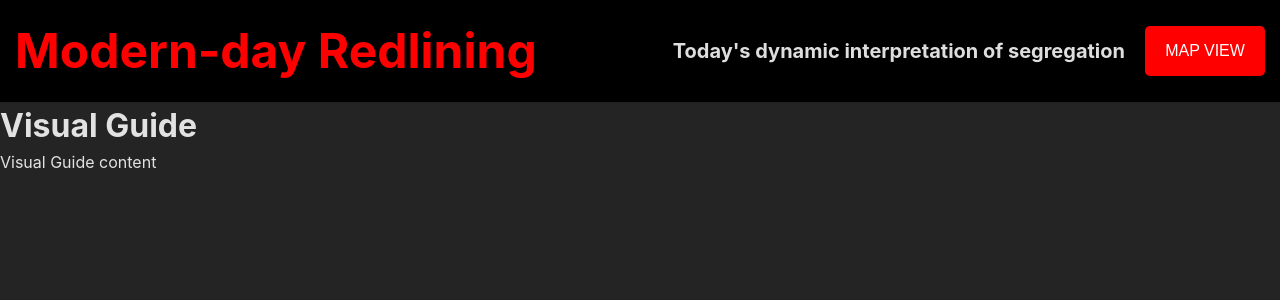
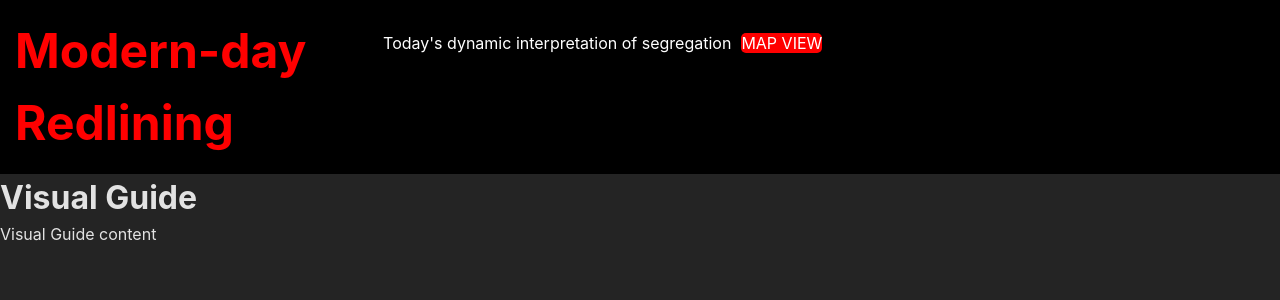
Before and after one commit to RicardoBachmann/visible-borders-detroit, a React (Vite) app: page /visual-guide in a window 1280 px wide. Shown: the top 300 px of the page. Built offline with nearby package versions, Linux system fonts and the light colour scheme.

Commit message:
Replaced useState-based navigation with routers useNavigation and used Link components for navigation but still not working

```diff
--- a/src/Components/Header.jsx
+++ b/src/Components/Header.jsx
@@ -1,9 +1,8 @@
-import { useNavigate, useLocation } from "react-router-dom";
+import { Link, useLocation } from "react-router-dom";
 import { theme } from "../theme/theme";
 import styled, { ThemeProvider } from "styled-components";
 
 export default function Header() {
-  const navigate = useNavigate();
   const location = useLocation();
 
   const visualGuideText = "Learn the story behind this historical practice";
@@ -11,25 +10,32 @@ export default function Header() {
 
   const isVisualGuide = location.pathname === "/visual-guide"; // Checks if on the visual-guide route
 
-  // Handle the page toggle
-  const toggleNavigation = () => {
-    navigate(isVisualGuide ? "/" : "/visual-guide");
-  };
-
   return (
     <ThemeProvider theme={theme}>
       <HeaderContainer>
         <Title>Modern-day Redlining</Title>
         <NavigationContainer>
-          <SubTitle>{isVisualGuide ? mapLayerText : visualGuideText}</SubTitle>
-          <NavigationButton
-            onClick={toggleNavigation}
+          <nav>
+            <ul>
+              <li>
+                <NavigationText>
+                  {isVisualGuide ? mapLayerText : visualGuideText}
+                </NavigationText>
+              </li>
+              <li>
+                <NavigationLink
+                  to={isVisualGuide ? "/" : "/visual-guide"}
                   aria-lable={
-              isVisualGuide ? "Switch to visual guide" : "Switch to map view"
+                    isVisualGuide
+                      ? "Switch to visual guide"
+                      : "Switch to map view"
                   }
                 >
                   {isVisualGuide ? "MAP VIEW" : "VISUAL GUIDE"}
-          </NavigationButton>
+                </NavigationLink>
+              </li>
+            </ul>
+          </nav>
         </NavigationContainer>
       </HeaderContainer>
     </ThemeProvider>
@@ -77,13 +83,29 @@ const SubTitle = styled.h2`
 `;
 
 const NavigationContainer = styled.div`
+  margin-top: 1rem;
+  width: 100%;
+  nav {
+    ul {
       display: flex;
       align-items: center;
-  gap: 20px;
-  background-color: black;
+      list-style: none;
+      gap: 10px;
+      padding: 0;
+    }
+    li {
+      margin: 0 1 rem;
+    }
+  }
 `;
 
-const NavigationButton = styled.button`
+const NavigationText = styled.span`
+  font-size: 1rem;
+  color: white;
+`;
+
+const NavigationLink = styled(Link)`
+  text-decoration: none;
   width: 120px;
   height: 50px;
   background-color: red;
```
Lines whose indentation alone changed are shown as unchanged.
